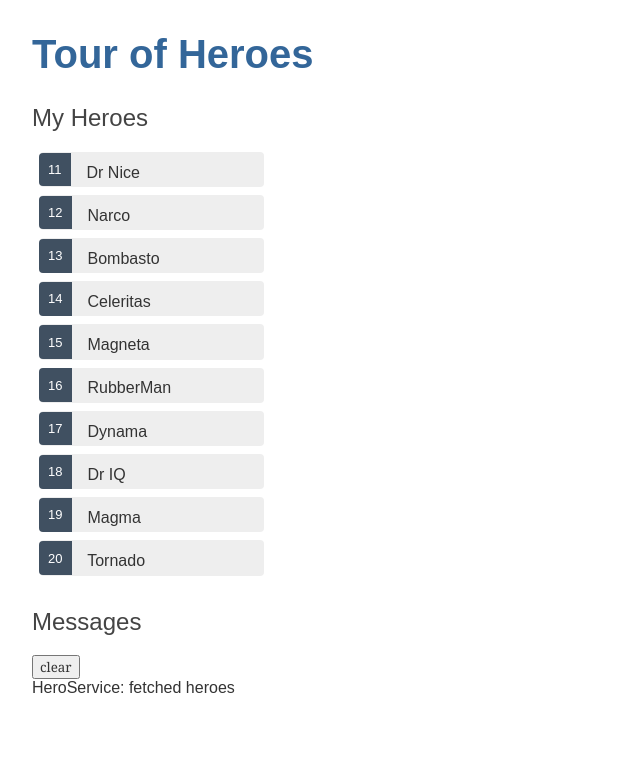
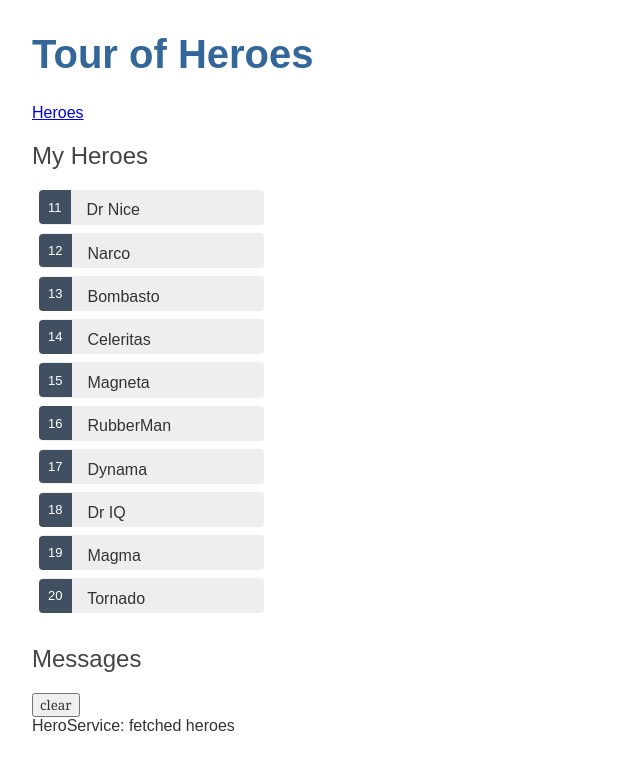
Before and after one commit to George091/angular-tour-of-heroes, an Angular app: page /heroes in a window 1280 px wide. Shown: the top 770 px of the page, without its empty margins (0-640 px from the left). Built offline with nearby package versions, Linux system fonts and the light colour scheme.

Commit message:
added AppRoutingModule

```diff
--- a/src/app/app-routing.module.ts
+++ b/src/app/app-routing.module.ts
@@ -1,8 +1,10 @@
 import { NgModule } from '@angular/core';
-import { Routes, RouterModule } from '@angular/router';
+import { RouterModule, Routes } from '@angular/router';
+import { HeroesComponent } from './heroes/heroes.component';
 
-
-const routes: Routes = [];
+const routes: Routes = [
+  { path: 'heroes', component: HeroesComponent }
+];
 
 @NgModule({
   imports: [RouterModule.forRoot(routes)],
--- a/src/app/app.component.html
+++ b/src/app/app.component.html
@@ -1,3 +1,6 @@
 <h1>{{title}}</h1>
-<app-heroes></app-heroes>
+<nav>
+    <a routerLink="/heroes">Heroes</a>
+</nav>
+<router-outlet></router-outlet>
 <app-messages></app-messages>
--- a/src/app/app.module.ts
+++ b/src/app/app.module.ts
@@ -1,11 +1,13 @@
 import { BrowserModule } from '@angular/platform-browser';
 import { NgModule } from '@angular/core';
 import { FormsModule } from '@angular/forms'; // <-- NgModel lives here
+import { AppRoutingModule } from './app-routing.module';
 
 import { AppComponent } from './app.component';
 import { HeroesComponent } from './heroes/heroes.component';
 import { HeroDetailComponent } from './hero-detail/hero-detail.component';
 import { MessagesComponent } from './messages/messages.component';
+import { RouterModule } from '@angular/router';
 
 @NgModule({
   declarations: [
@@ -16,7 +18,8 @@ import { MessagesComponent } from './messages/messages.component';
   ],
   imports: [
     BrowserModule,
-    FormsModule
+    FormsModule,
+    AppRoutingModule
   ],
   providers: [],
   bootstrap: [AppComponent]
```
